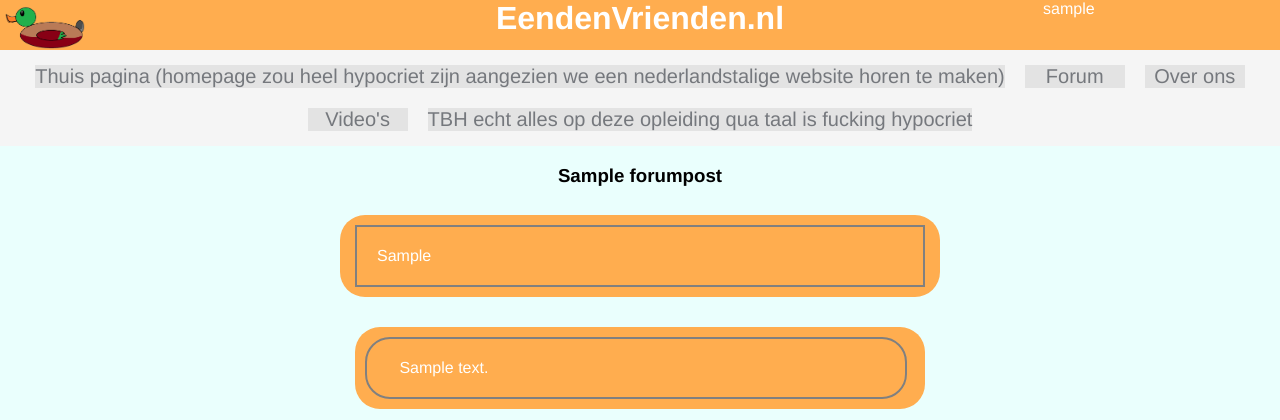
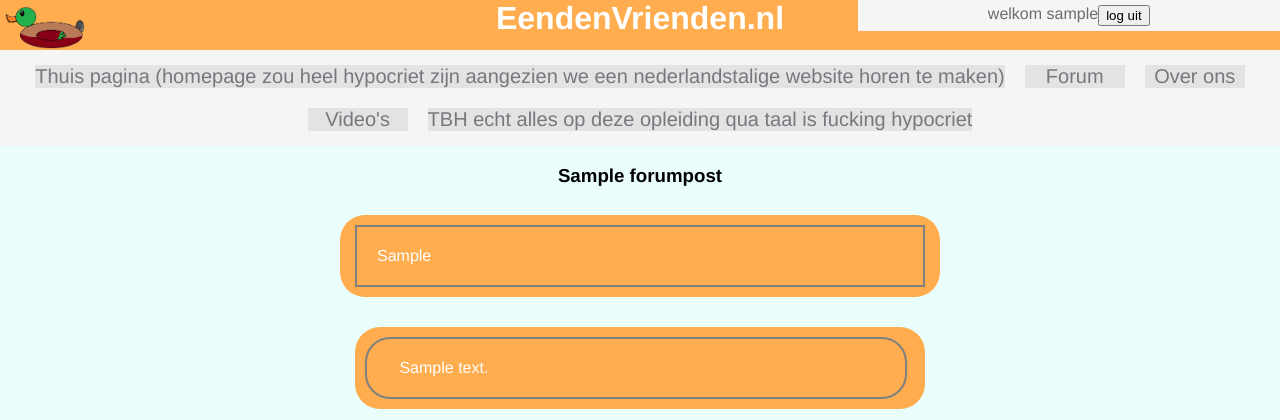
Before and after one commit to HugovdWel/WebtechHerkansing, a PHP site: page /HTML/Pages/forumDetailPage.php?post_id=1 in a window 1280 px wide. Shown: the top 420 px of the page. Run offline with PHP 8.4, Linux system fonts and the light colour scheme; the visitor is signed in with stand-in values (Sample User, id 1); tables that the repository leaves empty or names only in its code hold one stand-in row (values such as "Sample post"); some libraries are stand-ins or nearby versions.

Commit message:
uitloggen

```diff
--- a/CSS/base.css
+++ b/CSS/base.css
@@ -99,3 +99,7 @@ a:visited{
 p{
     word-break: break-word;
 }
+
+a.textColorLinks{
+    color: white;
+}
--- a/HTML/Pages/forumMainPage.php
+++ b/HTML/Pages/forumMainPage.php
@@ -12,9 +12,6 @@
     $redirectLocation = "http://$_SERVER[HTTP_HOST]$_SERVER[REQUEST_URI]";
     echo '<meta http-equiv="refresh" content="0;URL= "$redirectLocation />';
   }
-  session_destroy();                                                                                /*DEBUG DEGBUG DEBUG*/
-  session_start();                                                                                  /*DEBUG DEGBUG DEBUG*/
-  $_SESSION["User_id"] = 1;                                                                         /*DEBUG DEGBUG DEBUG*/
 
   if(isset($_GET["paginaNummer"])){
     $paginaNummer = $_GET["paginaNummer"];}
--- a/HTML/Partials/header.php
+++ b/HTML/Partials/header.php
@@ -1,3 +1,11 @@
+<?php
+    if (isset($_POST["logout"])){
+        session_start();
+        session_destroy();
+    }
+
+?>
+
 <link rel="stylesheet" href="../../CSS/header.css">
 <link rel="stylesheet" href="../../CSS/flex.css">
 
@@ -12,10 +20,13 @@
     <?php
         session_start();
         if(isset($_SESSION["User"])){
-            echo($_SESSION["User"]);
+            echo'<form action="" method="post" class="navbar-style alternativeStyle flex_box flex_justify-center">';
+                echo 'welkom '. $_SESSION["User"];
+                echo '<input type="submit" name="logout" value="log uit">';
+            echo'</form>';
         }
         else{
-            echo('<a href="">Log in of registreer!');
+            echo('<a class="textColorLinks" href="../../HTML/pages/login.php">Log in</a> of <a class="textColorLinks" href="../../HTML/pages/register.php"> registreer!');
         }
     ?>
     </div>
```
